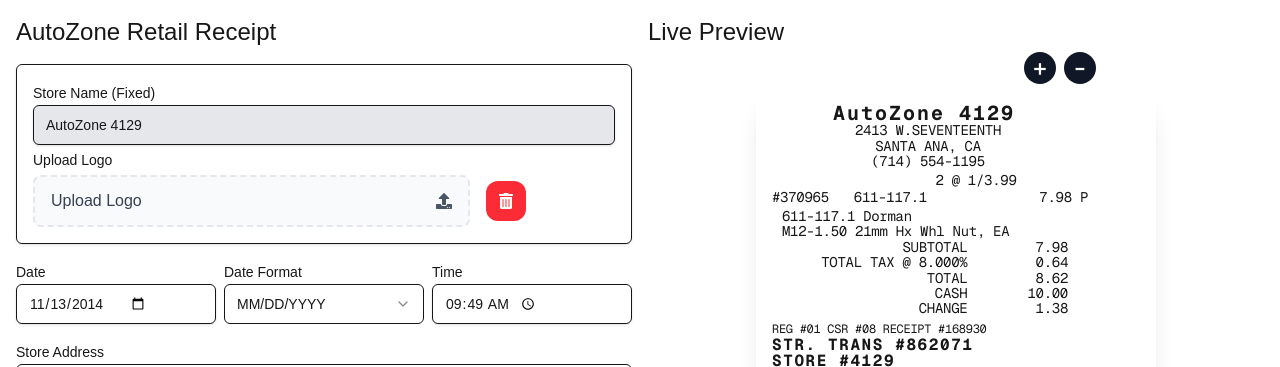
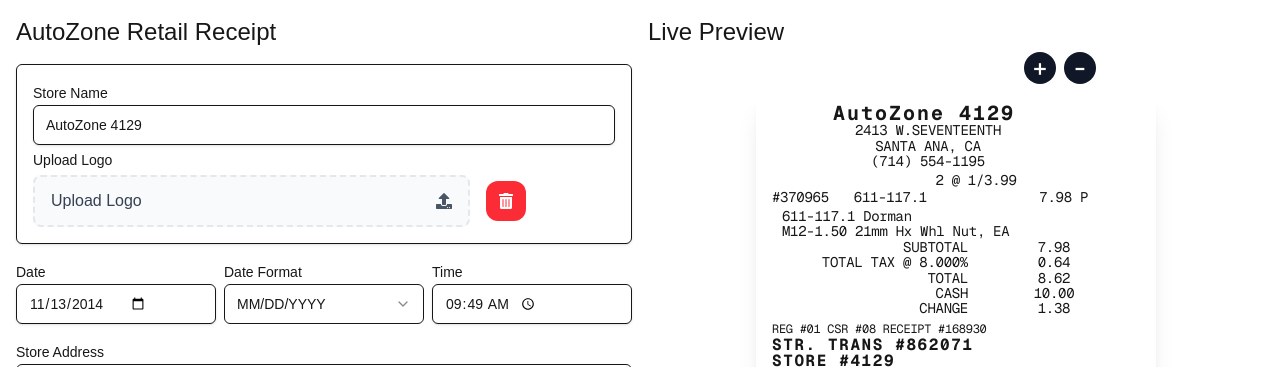
Before and after one commit to ankitmishra-13/Retail-Receipt-Generator, a Next.js app: page / in a window 1280 px wide. Shown: the top 367 px of the page. Built offline with nearby package versions, Linux system fonts and the light colour scheme.

Commit message:
Update page.tsx

```diff
--- a/src/app/page.tsx
+++ b/src/app/page.tsx
@@ -232,9 +232,13 @@
       <div className="space-y-4">
         <h1 className="text-2xl text-left align mb-4">AutoZone Retail Receipt</h1>
         <div className="border p-4 rounded-md shadow bg-white dark:bg-gray-900">
-          <Label>Store Name (Fixed)</Label>
-          <Input value={form.storeName} readOnly className="bg-gray-200 dark:bg-gray-800" suppressHydrationWarning />
-
+          <Label>Store Name</Label>
+          <Input value={form.storeName}
+          type="text"
+            onChange={(e) => updateField('storeName', e.target.value)}
+            placeholder="Enter store name"
+            className="mb-2"
+            suppressHydrationWarning />
           {/* Improved Logo Upload Section */}
           <div className="mt-2">
             <Label className="block mb-2">Upload Logo</Label>
@@ -542,12 +546,27 @@
               </div>
             ))}
 
-            <div className="text-right pr-18 font-mono" style={{ lineHeight: '1.1' }}>
-              <div>SUBTOTAL <span className="pl-15">{subtotal.toFixed(2)}</span></div>
-              <div>TOTAL TAX @ 8.000% <span className="pl-15"> {tax.toFixed(2)}</span></div>
-              <div>TOTAL <span className="pl-15">{total.toFixed(2)}</span> </div>
-              <div>CASH <span className="pl-13"> {form.cashPaid || '0.00'}</span></div>
-              <div>CHANGE <span className="pl-15"> {change.toFixed(2)}</span></div>
+            <div className="font-mono pl-6" style={{ lineHeight: '1.1' }}>
+              <div className="flex justify-between items-right">
+              <span className="flex-1 text-right">SUBTOTAL</span>
+              <span className="flex-1 text-center">{subtotal.toFixed(2)}</span>
+              </div>
+              <div className="flex justify-between items-right">
+              <span className="flex-1 text-right">TOTAL TAX @ 8.000%</span>
+              <span className="flex-1 text-center">{tax.toFixed(2)}</span>
+              </div>
+              <div className="flex justify-between items-right">
+              <span className="flex-1 text-right">TOTAL</span>
+              <span className="flex-1 text-center">{total.toFixed(2)}</span>
+              </div>
+              <div className="flex justify-between items-right">
+              <span className="flex-1 text-right">CASH</span>
+              <span className="flex-1 text-center">{form.cashPaid || '0.00'}</span>
+              </div>
+              <div className="flex justify-between items-right">
+              <span className="flex-1 text-right">CHANGE</span>
+              <span className="flex-1 text-center">{change.toFixed(2)}</span>
+              </div>
             </div>
 
             <div className="flex flex-col space-y-(4) mt-1" style={{ lineHeight: '1' }}>
```
